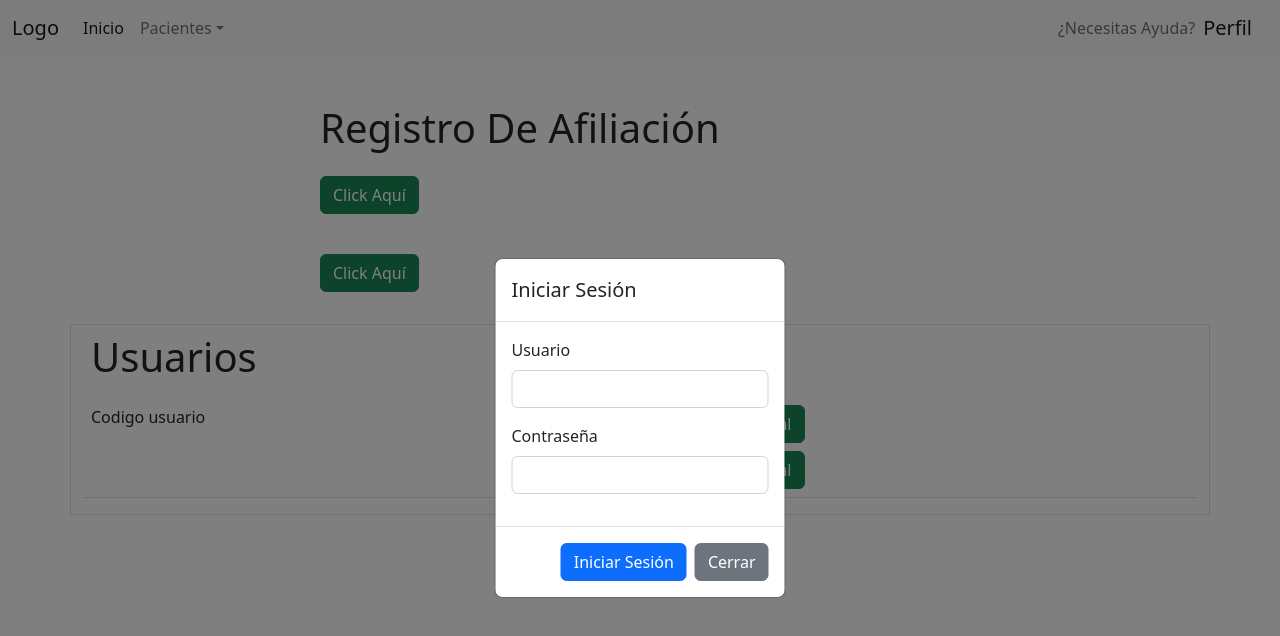
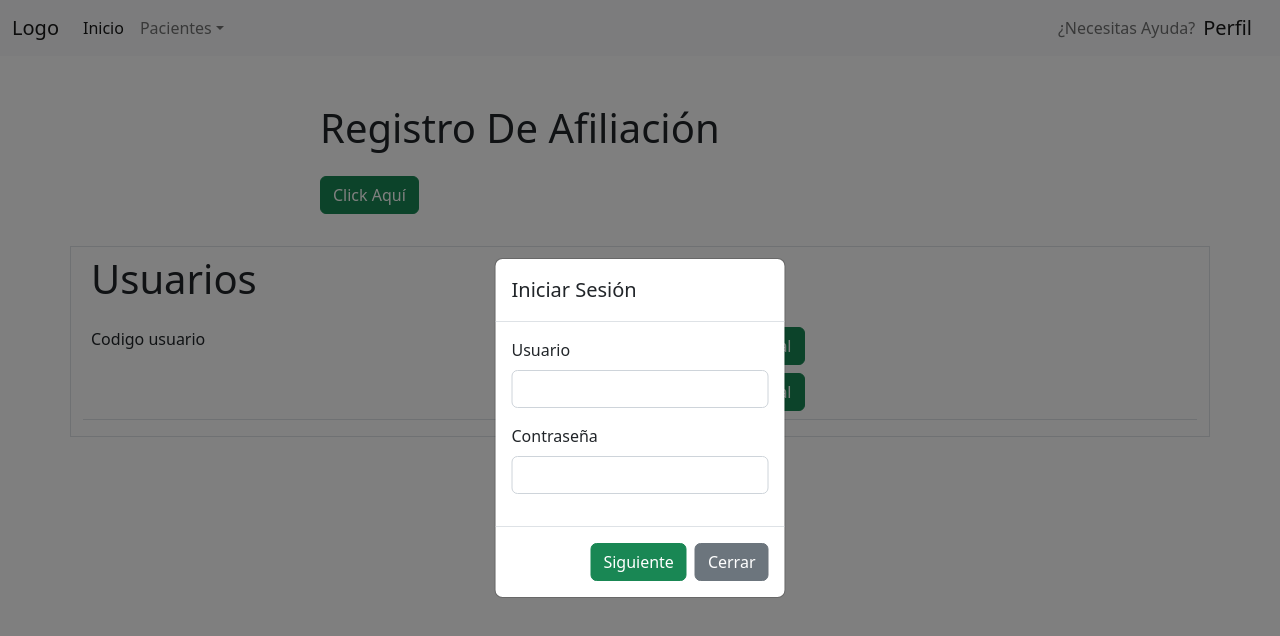
Before and after one commit to windstrike21/ingSoftwareII_ulima, a React (Create React App) app: page / in a window 1280 px wide. Both pictures are taken after a click on the button "Click Aquí". Shown: the top 636 px of the page. Built offline with nearby package versions, Linux system fonts and the light colour scheme.

Commit message:
Se lograron los modales, falta solo ajustarlos completamente a lo pedido (Color y Relleno)

```diff
--- a/src/Paginas/Personal/RegistroPorPersonal.js
+++ b/src/Paginas/Personal/RegistroPorPersonal.js
@@ -16,11 +16,6 @@ function Registro_Personal() {
       <div className="d-grid gap-2 col-6 mx-auto">
       <div className="row mt-3 mb-3">
         <Modal1/>
-      </div>
-
-
-      <div className="row mt-3 mb-3">
-        <Modal2/>
       </div>
       </div>
 
--- a/src/Paginas/Personal/modals/mor1.js
+++ b/src/Paginas/Personal/modals/mor1.js
@@ -1,6 +1,7 @@
 import React from 'react';
 import {Button, Modal, ModalHeader, ModalBody, ModalFooter, FormGroup, Input, Label} from 'reactstrap';
 import 'bootstrap/dist/css/bootstrap.css';
+import Modal2 from "./mor2"
 
 class Modal1 extends React.Component{
   state={
@@ -43,8 +44,8 @@ class Modal1 extends React.Component{
         </ModalBody>
 
         <ModalFooter>
-            <Button color="primary">Iniciar Sesión</Button>
-            <Button color="secondary" onClick={this.abrirModal}>Cerrar</Button>
+            <Modal2/>
+            <Button color="secondary" onClick={<Modal2/>}>Cerrar</Button>
         </ModalFooter>
       </Modal>
 
--- a/src/Paginas/Personal/modals/mor2.js
+++ b/src/Paginas/Personal/modals/mor2.js
@@ -23,7 +23,7 @@ class Modal2 extends React.Component{
       <>
       <div className="principal">
         <div className="secundario">
-        <Button color="success" onClick={this.abrirModal}>Click Aquí</Button>
+        <Button color="success" onClick={this.abrirModal}>Siguiente</Button>
 
       </div></div>
 
```
